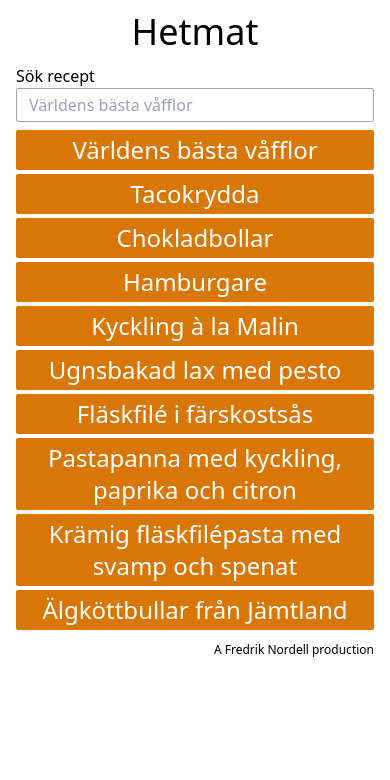
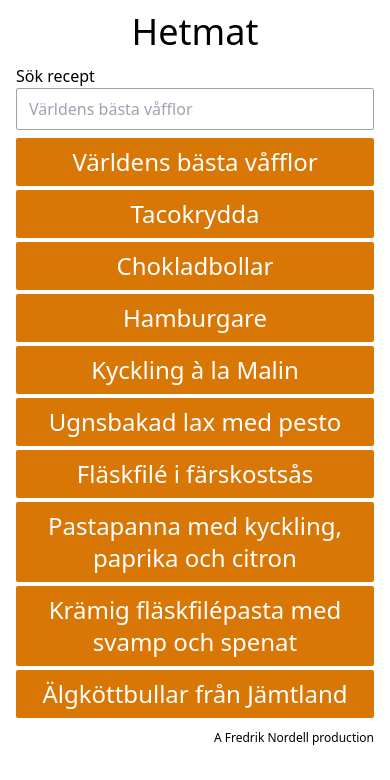
Before and after one commit to westn/Hetmat, a Next.js app: page / in a window 390 px wide. Shown: the top 780 px of the page. Built offline with nearby package versions, Linux system fonts and the light colour scheme.

Commit message:
extract footer and mobile-friendly button size

```diff
--- a/components/molecules/RecipeList.tsx
+++ b/components/molecules/RecipeList.tsx
@@ -14,7 +14,7 @@ const RecipeList: FC<IProps> = ({ recipeTitles }: IProps) => {
           <Link href={recipeTitle.path}>
             <button
               type="button"
-              className="w-full text-2xl bg-yellow-600 mb-1 text-white py-1 rounded-sm hover:bg-yellow-700"
+              className="w-full text-2xl bg-yellow-600 mb-1 text-white py-2 rounded-sm hover:bg-yellow-700"
               data-test="recipebutton"
             >
               {recipeTitle.title}
--- a/components/molecules/SearchField.tsx
+++ b/components/molecules/SearchField.tsx
@@ -12,7 +12,7 @@ const SearchField: FC<IProps> = ({ searchAction }: IProps) => {
         type="text"
         id="search"
         name="search"
-        className="border border-gray-400 w-full px-3 py-1 rounded-sm"
+        className="border border-gray-400 w-full px-3 py-2 rounded-sm"
         placeholder="Världens bästa våfflor"
         onChange={searchAction}
       />
--- /dev/null
+++ b/components/organisms/Footer.tsx
@@ -0,0 +1,11 @@
+import { FC } from "react";
+
+const Footer: FC = () => {
+  return (
+    <footer className="container mx-auto max-w-2xl text-right text-xs px-4 pb-4">
+      A Fredrik Nordell production
+    </footer>
+  );
+};
+
+export default Footer;
--- a/components/organisms/index.tsx
+++ b/components/organisms/index.tsx
@@ -1,5 +1,6 @@
 import Header from "./Header";
+import Footer from "./Footer";
 import Ingredients from "./Ingredients";
 import Instructions from "./Instructions";
 
-export { Header, Ingredients, Instructions };
+export { Header, Footer, Ingredients, Instructions };
--- a/components/templates/Layout.tsx
+++ b/components/templates/Layout.tsx
@@ -1,5 +1,5 @@
 import { FC, ReactNode } from "react";
-import { Header } from "../organisms";
+import { Header, Footer } from "../organisms";
 
 interface IProps {
   children: ReactNode;
@@ -10,6 +10,7 @@ const Layout: FC<IProps> = ({ children }: IProps) => {
     <>
       <Header />
       {children}
+      <Footer />
     </>
   );
 };
--- a/pages/index.tsx
+++ b/pages/index.tsx
@@ -33,9 +33,6 @@ const Home: FC = () => {
       <main className="container mx-auto max-w-2xl px-4 pb-2">
         <RecipeList recipeTitles={recipeTitles} />
       </main>
-      <footer className="container mx-auto max-w-2xl text-right text-xs px-4 pb-4">
-        A Fredrik Nordell production
-      </footer>
     </>
   );
 };
```
